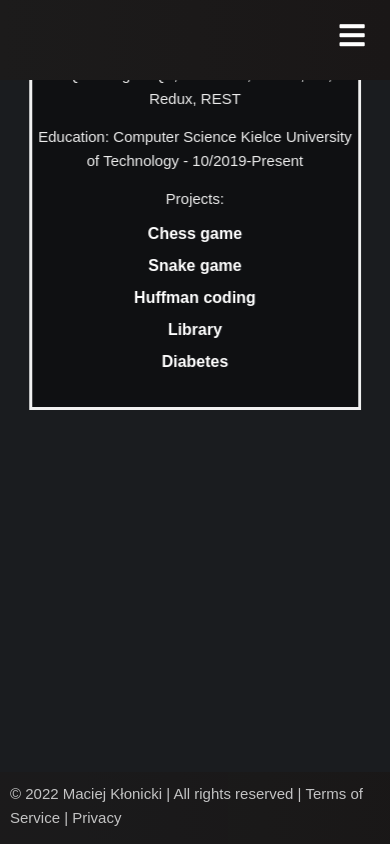
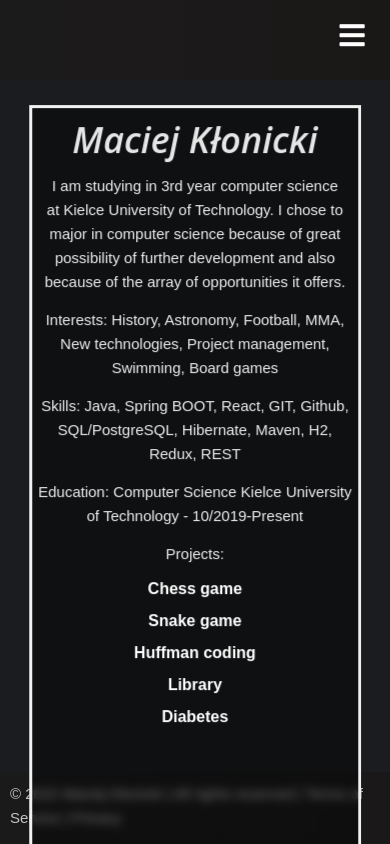
Before and after one commit to MaciejKlonicki/MyPortfolio, a React (Create React App) app: page /aboutme in a window 390 px wide. Built offline with nearby package versions, Linux system fonts and the light colour scheme; the HTML template or start-up script is replaced by a standard one.

Commit message:
mobile fix 1.12

```diff
--- a/src/components/aboutMe/Aboutme.css
+++ b/src/components/aboutMe/Aboutme.css
@@ -48,12 +48,12 @@ p {
       color: white;
       font-weight: bold;
       border: 3px solid #f1f1f1;
-      position: relative;
+      position: fixed;
       top: 60%;
       left: 50%;
       width: 85%;
       height: 95%;
-      margin-bottom: 50px;
+      margin-bottom: 10px;
       text-align: center;
       backdrop-filter: blur(5px);
   }
```
